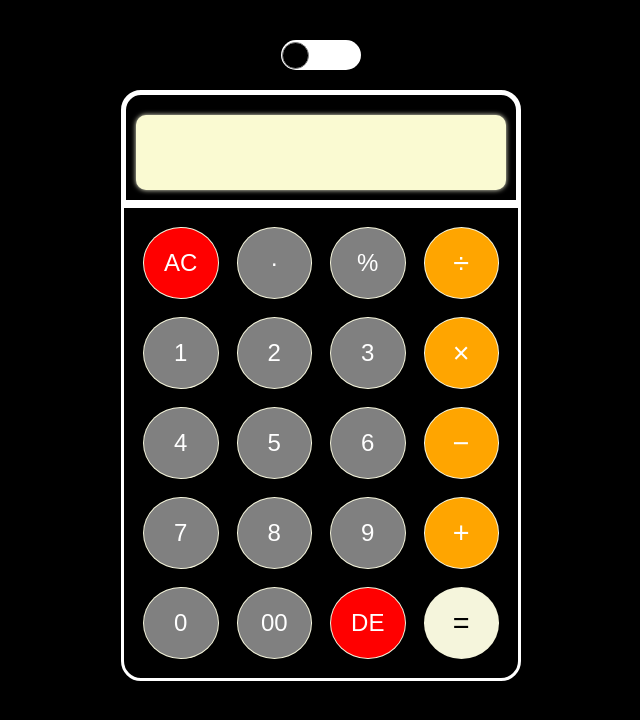
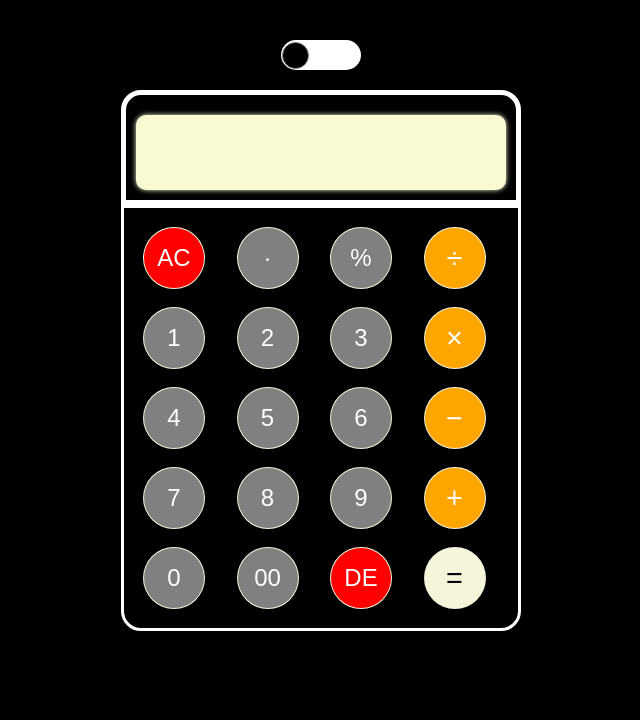
Before and after one commit to kirandinesh/Calculator, a plain HTML site: page index.html in a window 1280 px wide. Shown: the whole page, without its empty margins (319-959 px from the left). Drawn offline with Linux system fonts and the light colour scheme.

Commit message:
calculator2.2

```diff
--- a/style.css
+++ b/style.css
@@ -56,6 +56,7 @@ body {
 .container {
   width: 100%;
   max-width: 25rem;
+  min-width: 20rem;
 }
 
 .topContainer {
@@ -89,20 +90,25 @@ body {
   background-color: black;
   border-radius: 0 0 20px 20px;
   border: 3px solid white;
-  width: 100%;
-  height: auto;
+  width: auto;
+  min-height: 400px;
   box-sizing: border-box;
 }
 
 .bottomContainer .buttons, .buttonsadd, .buttonsdiv, .buttonssub, .buttonsc, .buttonsmul, .back, .buttonsequal {
-  width: 100%;
-  height: 70px;
+ width: 60px;
+ height: 60px;
+ max-height: 70px;
+ max-width: 70px;
+ min-height: 60px;
+ min-height: 60px;
   border-radius: 50%;
   align-content: center;
   justify-content: center;
   background-color: gray;
   border: none;
   font-size: 1.5rem;
+
   color: white;
   cursor: pointer;
   box-shadow: 0px 0px 0px 1px beige;
```
